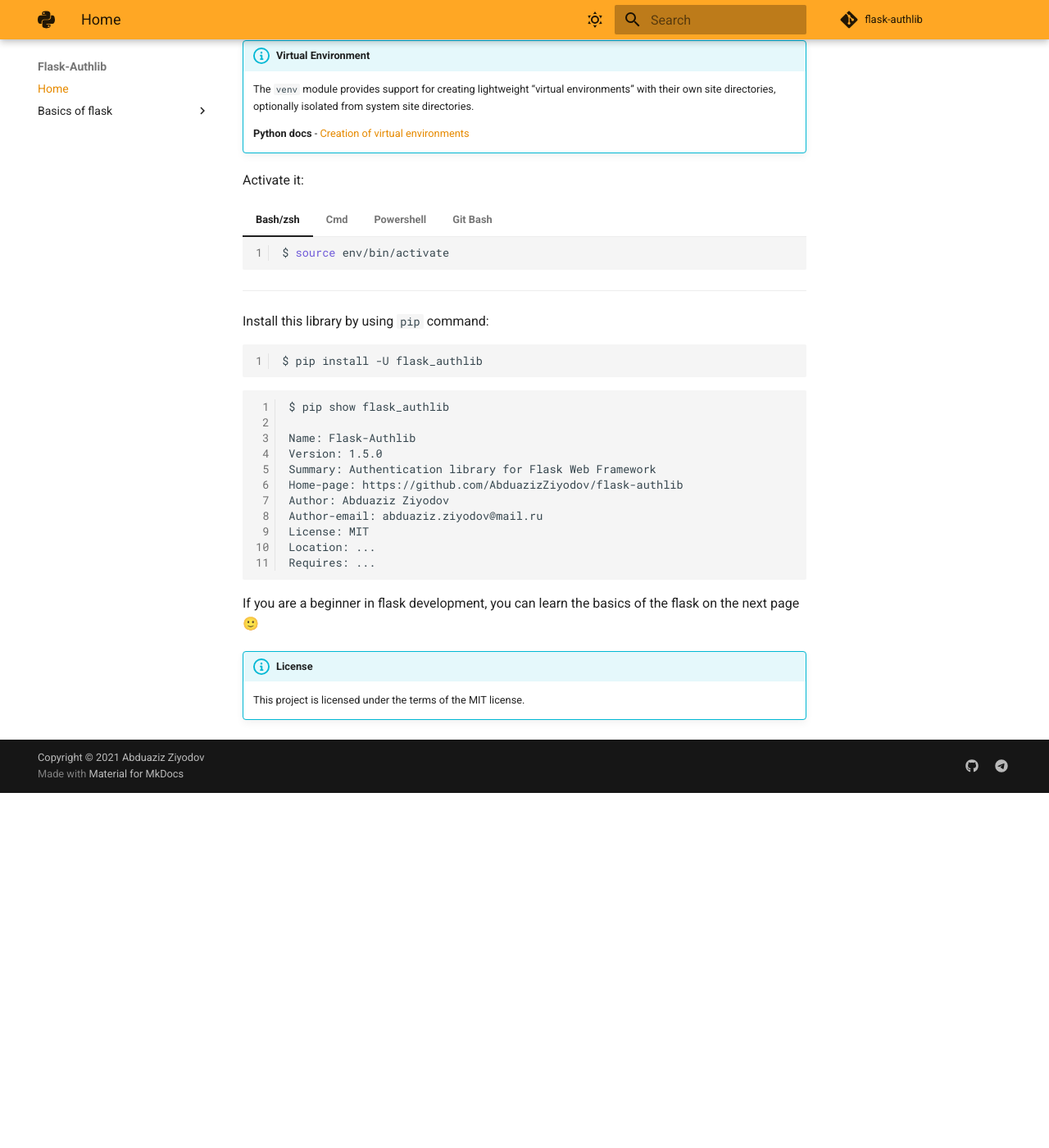
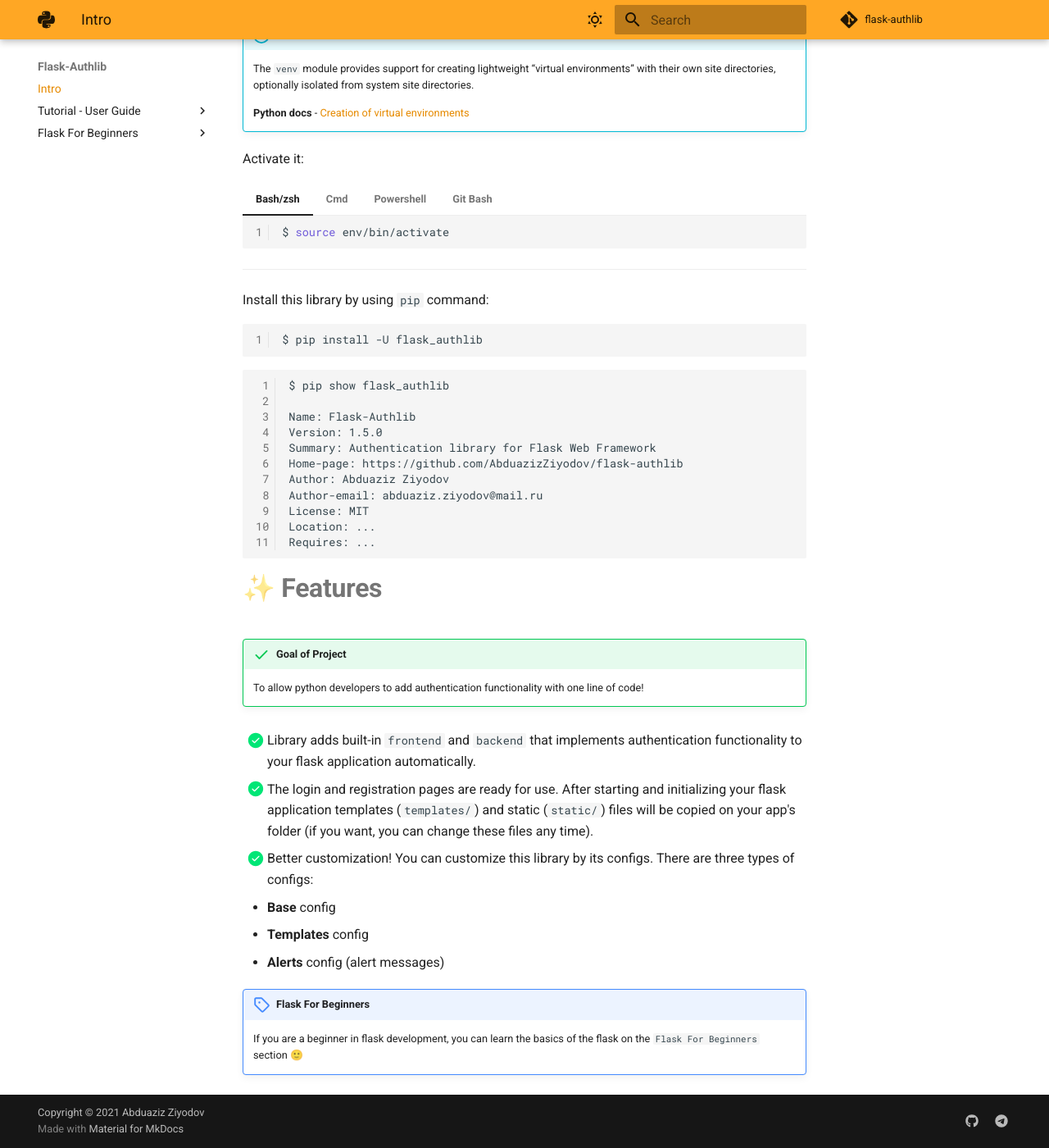
Before and after one commit to AbduazizZiyodov/flask-authlib, an MkDocs documentation site: the page built from docs/index.md, in a window 1280 px wide and 1400 px high, scrolled down 540 px. Shown: the whole window at 82% size. Built offline with MkDocs 1.6.1 and Material for MkDocs 9.7.7, drawn with Linux system fonts in a browser that asks for light colours; comment, search, counter and statistics services are not loaded; before the commit the page ends 1507 px from its top, so only the background shows below that; some of the changed text lies outside the part shown.

Commit message:
:fire: Added user-guide section to documentation!

````diff
--- a/docs/index.md
+++ b/docs/index.md
@@ -1,4 +1,4 @@
-# 🏡 Home Page
+# **Welcome 👋**
 
 <h1 align="center"><b>Flask-Authlib 🔐</b></h1>
 
@@ -8,8 +8,6 @@
 </p>
 
 <p align="center">
-    Welcome 👋
-    <br>
     <b>Flask-Authlib</b> - Authentication Library For Flask Web Framework 🔥
 </p>
 
@@ -88,8 +86,21 @@
 
 ```
 
-If you are a beginner in flask development, you can learn the basics of the flask on the next page 🙂
+# **✨ Features**
 
-!!! info "License"
+!!! success "Goal of Project"
 
-    This project is licensed under the terms of the MIT license.
+    To allow python developers to add authentication functionality with one line of code!
+
+- [x] Library adds built-in `frontend` and `backend` that implements authentication functionality to your flask application automatically.
+
+- [x] The login and registration pages are ready for use. After starting and initializing your flask application templates (`templates/`) and static (`static/`) files will be copied on your app's folder (if you want, you can change these files any time).
+
+- [x] Better customization! You can customize this library by its configs. There are three types of configs:
+  - **Base** config
+  - **Templates** config
+  - **Alerts** config (alert messages)
+
+!!! help "Flask For Beginners"
+
+    If you are a beginner in flask development, you can learn the basics of the flask on the `Flask For Beginners` section 🙂
--- a/mkdocs.yml
+++ b/mkdocs.yml
@@ -78,13 +78,20 @@
       alternate_style: true
 
 nav:
-  - Home: index.md
-  - Basics of flask:
+  - Intro: index.md
+  - Tutorial - User Guide:
+      - Basic Usage of Library: user-guide/basic_usage.md
+      - Customization:
+          - Customize Base Settings: user-guide/base_config.md
+          - Customize Alerts: user-guide/alerts_config.md
+          - Customize Templates: user-guide/templates_config.md
+  - Flask For Beginners:
       - flask_tutorials/getting_started.md
       - flask_tutorials/running_application.md
       - flask_tutorials/routing.md
       - flask_tutorials/http_methods.md
       - flask_tutorials/templates.md
       - flask_tutorials/request_handling.md
+
 extra_css:
   - css/custom.css
````
Also changed, not shown: docs/user-guide/alerts_config.md (added, +77 -0 lines), docs/user-guide/base_config.md (added, +138 -0 lines), docs/user-guide/basic_usage.md (added, +72 -0 lines), docs/user-guide/templates_config.md (added, +54 -0 lines).
